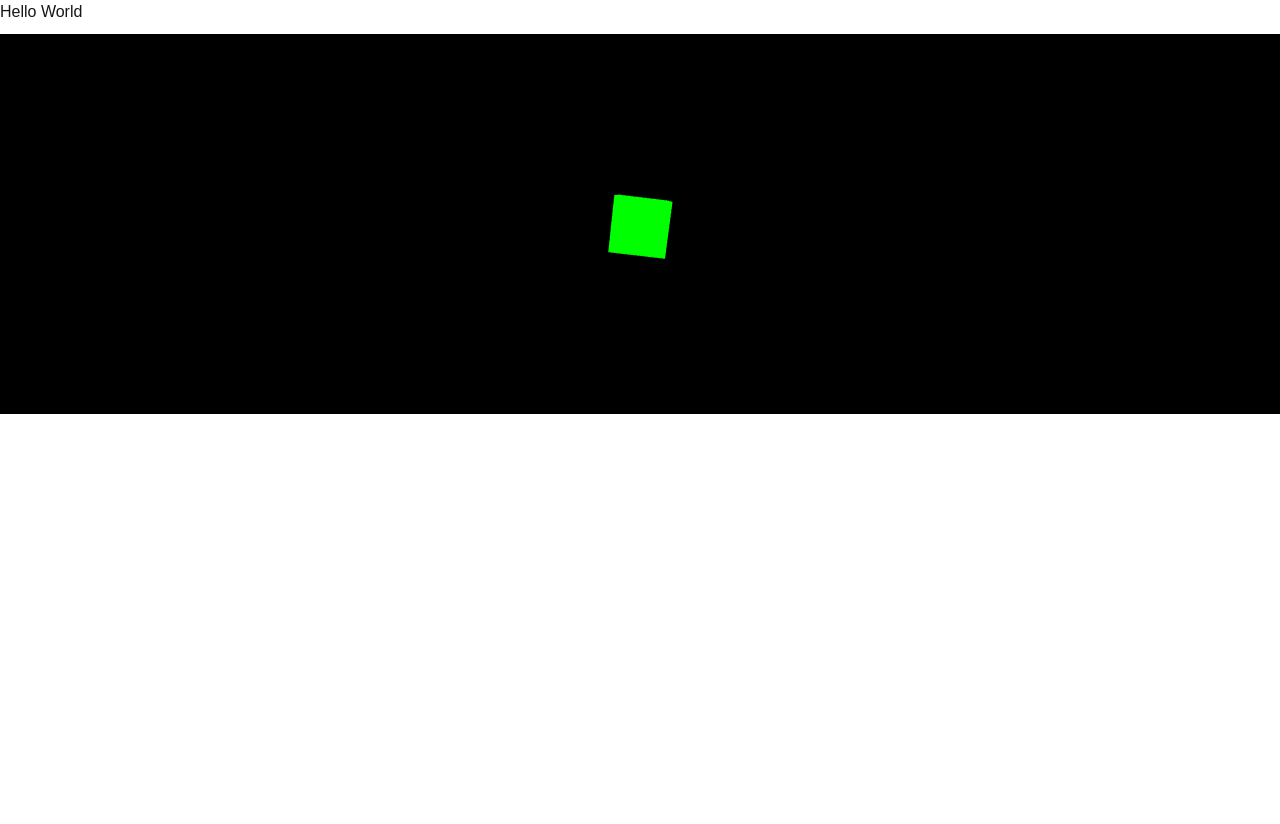
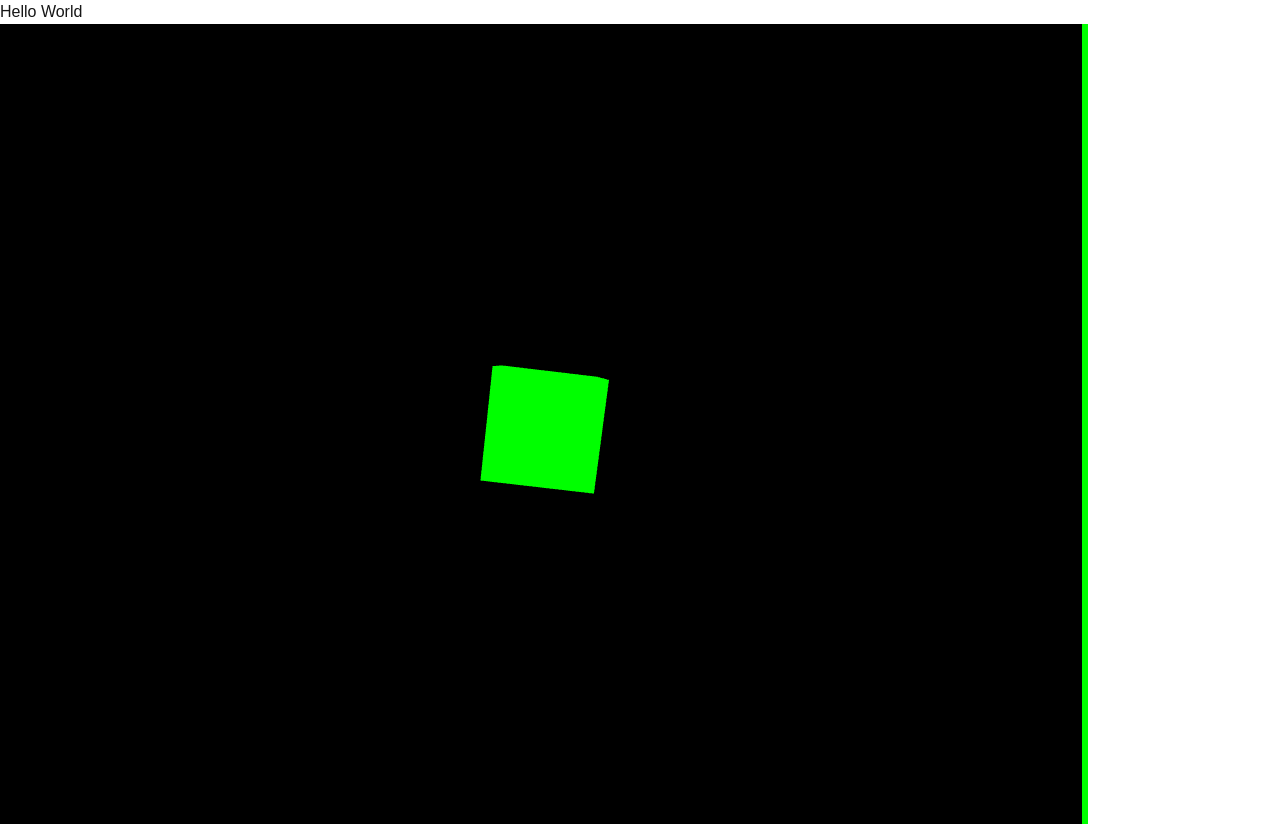
Before and after one commit to Patcybermind/transistor_to_chip_official, a Next.js app in the folder editor/: page / in a window 1280 px wide. Before the commit the page ends 800 px from the top, so only its background shows below. Built offline with nearby package versions, Linux system fonts and the light colour scheme.

Commit message:
now side is extendable

```diff
--- a/editor/src/components/ThreeScene.js
+++ b/editor/src/components/ThreeScene.js
@@ -4,22 +4,27 @@ import * as THREE from 'three';
 
 export default function ThreeScene() {
   const mountRef = useRef(null);
-  const [height, setHeight] = useState(400); // Initial height
+  const [width, setWidth] = useState(0); // Initial width set to 0
   const isResizing = useRef(false);
   const rendererRef = useRef(null);
   const cameraRef = useRef(null);
+
+  useEffect(() => {
+    // Set initial width to 90% of the window's inner width
+    setWidth(window.innerWidth * 0.85);
+  }, []);
 
   useEffect(() => {
     const mount = mountRef.current;
 
     // Scene setup
     const scene = new THREE.Scene();
-    const camera = new THREE.PerspectiveCamera(75, mount.clientWidth / height, 0.1, 1000);
+    const camera = new THREE.PerspectiveCamera(75, width / mount.clientHeight, 0.1, 1000);
     camera.position.z = 5;
     cameraRef.current = camera;
 
     const renderer = new THREE.WebGLRenderer({ antialias: true });
-    renderer.setSize(mount.clientWidth, height);
+    renderer.setSize(width, mount.clientHeight);
     mount.appendChild(renderer.domElement);
     rendererRef.current = renderer;
 
@@ -42,16 +47,16 @@ export default function ThreeScene() {
     return () => {
       mount.removeChild(renderer.domElement);
     };
-  }, []); // only run once on mount
+  }, [width]); // Re-run effect when width changes
 
   useEffect(() => {
     if (rendererRef.current && cameraRef.current) {
       const mount = mountRef.current;
-      rendererRef.current.setSize(mount.clientWidth, height);
-      cameraRef.current.aspect = mount.clientWidth / height;
+      rendererRef.current.setSize(width, mount.clientHeight);
+      cameraRef.current.aspect = width / mount.clientHeight;
       cameraRef.current.updateProjectionMatrix();
     }
-  }, [height]);
+  }, [width]); // Re-run effect when width changes
 
   const handleMouseDown = () => {
     isResizing.current = true;
@@ -63,8 +68,8 @@ export default function ThreeScene() {
 
   const handleMouseMove = (event) => {
     if (isResizing.current) {
-      const newHeight = event.clientY;
-      setHeight(newHeight -20); // Subtract 10 to account for the height of the resize handle
+      const newWidth = event.clientX + 3;
+      setWidth(newWidth);
     }
   };
 
@@ -79,18 +84,18 @@ export default function ThreeScene() {
   }, []);
 
   return (
-    <div style={{ position: 'relative', width: '100%', height: `${height}px` }}>
+    <div style={{ position: 'relative', width: `${width}px`, height: '100vh' }}>
       <div ref={mountRef} style={{ width: '100%', height: '100%' }} />
       <div
         onMouseDown={handleMouseDown}
         style={{
           position: 'absolute',
-          bottom: 0,
-          left: 0,
-          width: '100%',
-          height: '10px',
-          cursor: 'ns-resize',
-          backgroundColor: 'rgba(255, 255, 255, 1)',
+          right: 0,
+          top: 0,
+          width: '6px',
+          height: '100%',
+          cursor: 'ew-resize',
+          backgroundColor: 'rgba(0, 255, 0, 1)',
         }}
       />
     </div>
```
